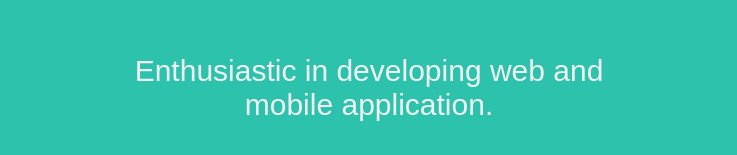
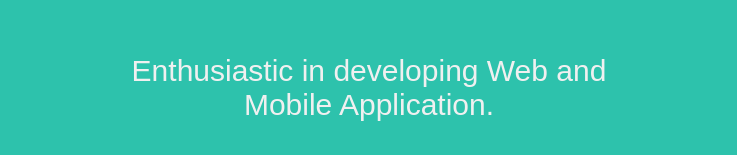
Before and after one commit to RabinKumarBaniya/portfolio, a React (Create React App) app: page / in a window 1280 px wide. Shown: the part 390-545 px from the top of the page, without its empty margins (271-1008 px from the left). Built offline with nearby package versions, Linux system fonts and the light colour scheme.

Commit message:
link to cv

```diff
--- a/src/helpers/ProjectList.js
+++ b/src/helpers/ProjectList.js
@@ -28,7 +28,7 @@
     {
         name: "Pizza Time",
         image: pizza,
-        skills: "ReactJS , TypeScript",
+        skills: "ReactJS , TailwindCSS",
         github: "https://github.com/RabinKumarBaniya/mypizza",
         website: "https://mypizzatime.netlify.app/"
     },
--- a/src/pages/Home.js
+++ b/src/pages/Home.js
@@ -11,7 +11,7 @@
             <div className='about'>
                 <h2>Hi, I'm Rabin Kumar Baniya</h2>
                 <div className='prompt'>
-                    <p>Enthusiastic in developing web and mobile application.</p>
+                    <p>Enthusiastic in developing Web and Mobile Application.</p>
                     <a href="https://www.linkedin.com/in/rabin-kumar-baniya-156b45237">
                         <LinkedIn />
                     </a>
@@ -21,11 +21,11 @@
                     <a href="https://github.com/RabinKumarBaniya">
                         <GitHub />
                     </a>
-                    <a href="https://drive.google.com/file/d/1aL3Uo4aao3kuO1Y6li_WnCJ4J1G0CZpy/view?usp=share_link">
+                    <a href="https://drive.google.com/file/d/1hriHnldlk5SC4tLGwiBTYhS3brujlgX_/view">
                         <CloudDownload />
                     </a>
+                </div>
 
-                </div>
             </div>
             <div className='skills'>
                 <ol className='list'>
--- a/src/styles/Home.css
+++ b/src/styles/Home.css
@@ -14,7 +14,7 @@
   justify-content: center;
   align-items: center;
   text-align: center;
-  background-color: #2dc2ac;
+  background: #2dc2ac;
   color: #f0f0f0;
 }
 
```
